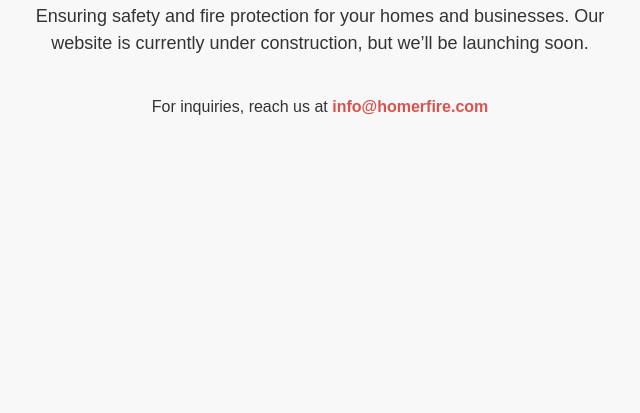
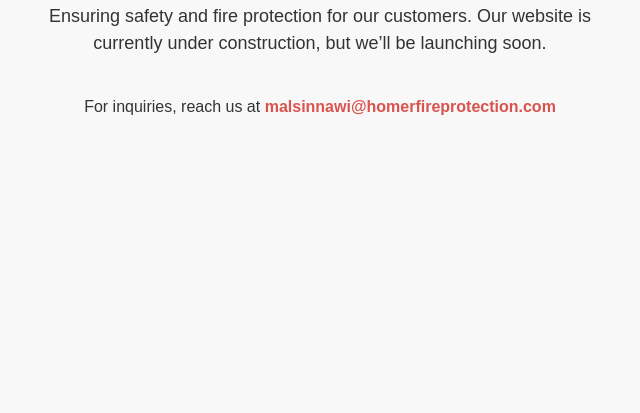
Before and after one commit to mosin50/homer-landing, a plain HTML site: page index.html in a window 1280 px wide. Shown: the part 387-800 px from the top of the page, without its empty margins (320-960 px from the left). Drawn offline with Linux system fonts and the light colour scheme.

Commit message:
index.html

```diff
--- a/index.html
+++ b/index.html
@@ -46,10 +46,10 @@
 </head>
 <body>
     <div class="container">
-        <img src="logo.png" alt="Homer Fire Protection Logo" class="logo">
+        <img src="1.png" alt="Homer Fire Protection Logo" class="logo">
         <h1>Homer Fire Protection</h1>
-        <p>Ensuring safety and fire protection for your homes and businesses. Our website is currently under construction, but we’ll be launching soon.</p>
-        <p class="contact">For inquiries, reach us at <a href="mailto:info@homerfire.com">info@homerfire.com</a></p>
+        <p>Ensuring safety and fire protection for our customers. Our website is currently under construction, but we’ll be launching soon.</p>
+        <p class="contact">For inquiries, reach us at <a href="mailto:malsinnawi@homerfireprotection.com">malsinnawi@homerfireprotection.com</a></p>
     </div>
 </body>
 </html>
```
